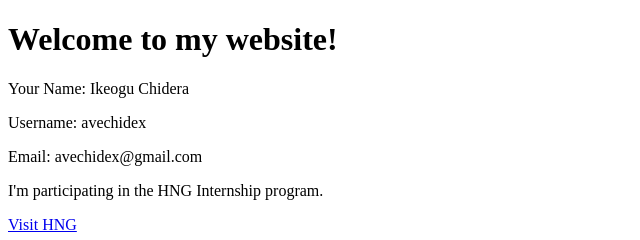
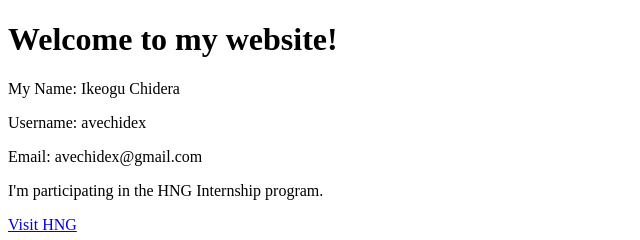
Before and after one commit to AveChidera/Static-Website-Project, a plain HTML site: page index.html in a window 1280 px wide. Shown: the full height of the page, 0-640 px from the left. Drawn offline with Linux system fonts and the light colour scheme.

Commit message:
Update index.html

```diff
--- a/index.html
+++ b/index.html
@@ -5,7 +5,7 @@
 </head>
 <body>
 	<h1>Welcome to my website!</h1>
-	<p>Your Name: Ikeogu Chidera</p>
+	<p>My Name: Ikeogu Chidera</p>
 	<p>Username: avechidex</p>
 	<p>Email: avechidex@gmail.com</p>
 	<p>I'm participating in the HNG Internship program.</p>
```
